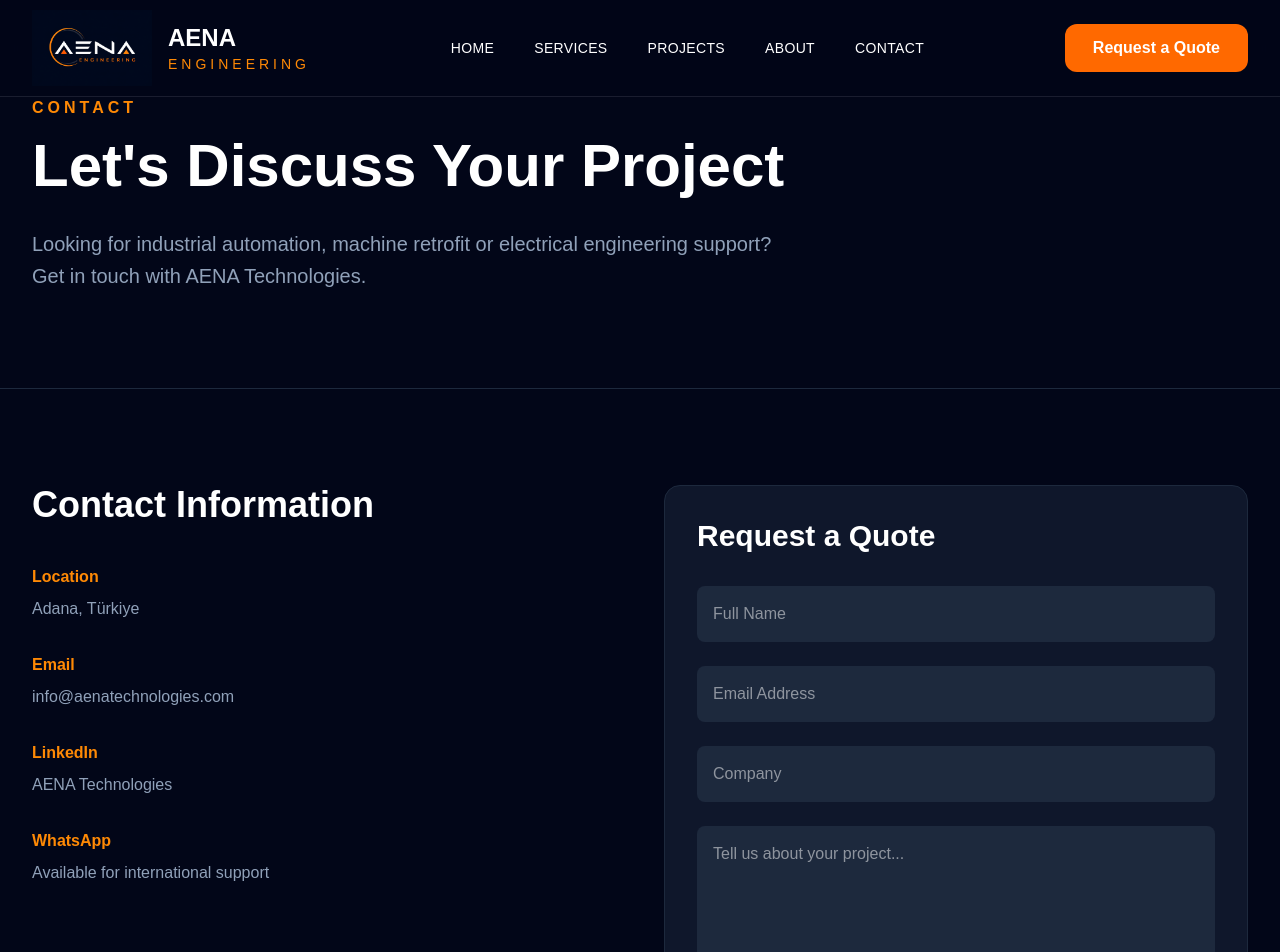
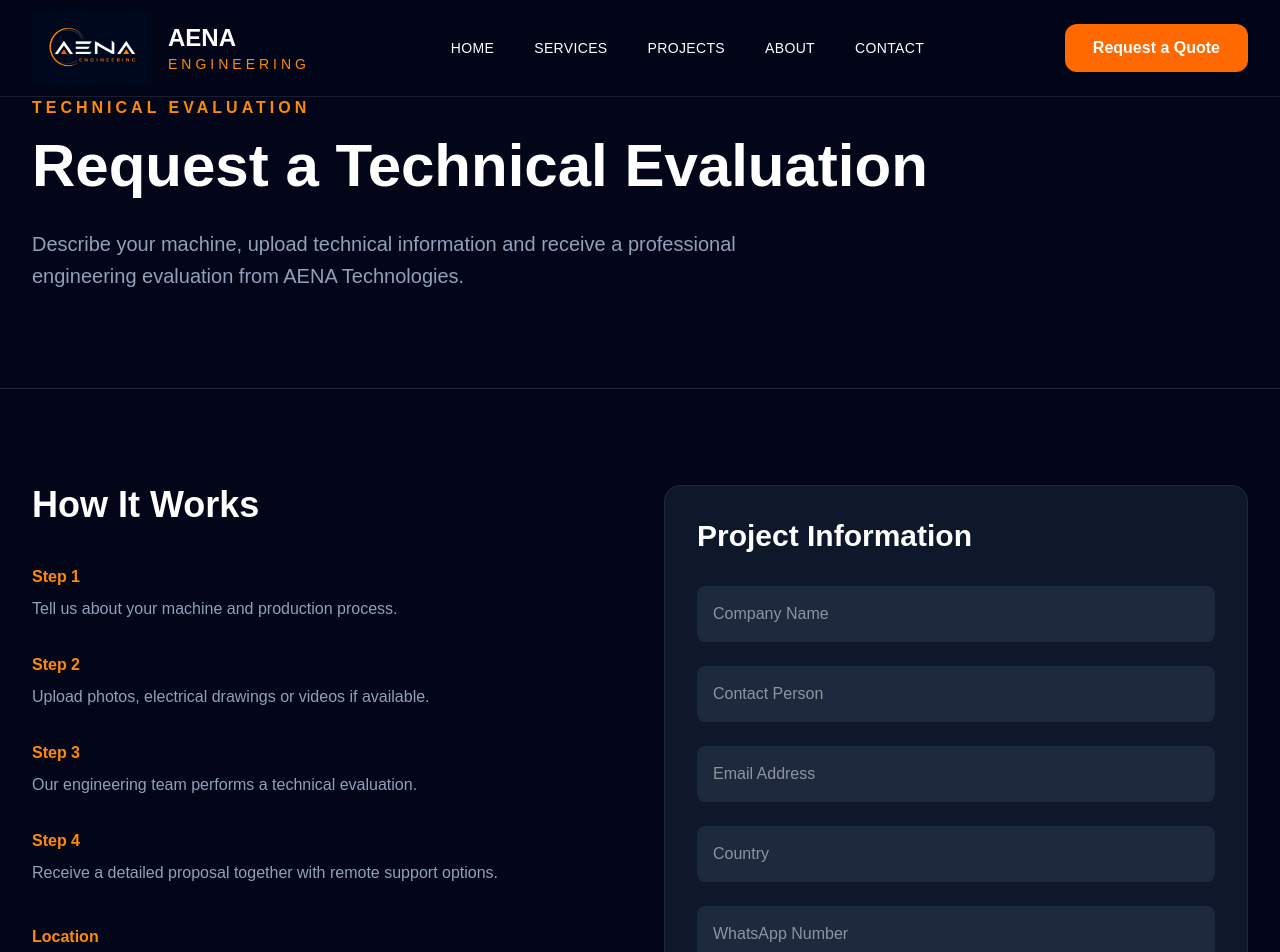
Before and after one commit to ilmaz0/aena-technologies, a Next.js app: page /contact in a window 1280 px wide. Shown: the top 952 px of the page. Built offline with nearby package versions, Linux system fonts and the light colour scheme.

Commit message:
Build technical evaluation page

```diff
--- a/app/contact/page.tsx
+++ b/app/contact/page.tsx
@@ -9,16 +9,16 @@
         <div className="mx-auto max-w-7xl px-8">
 
           <p className="uppercase tracking-[4px] font-semibold text-orange-400">
-            Contact
+            Technical Evaluation
           </p>
 
           <h1 className="mt-4 text-6xl font-extrabold">
-            Let's Discuss Your Project
+            Request a Technical Evaluation
           </h1>
 
           <p className="mt-8 max-w-3xl text-xl leading-8 text-slate-400">
-            Looking for industrial automation, machine retrofit or electrical
-            engineering support? Get in touch with AENA Technologies.
+            Describe your machine, upload technical information and receive a
+            professional engineering evaluation from AENA Technologies.
           </p>
 
         </div>
@@ -36,8 +36,52 @@
           <div>
 
            <h2 className="text-4xl font-bold">
-              Contact Information
+  How It Works
 </h2>
+
+<div className="mt-10 space-y-8">
+
+  <div>
+    <h3 className="font-semibold text-orange-400">
+      Step 1
+    </h3>
+
+    <p className="mt-2 text-slate-400">
+      Tell us about your machine and production process.
+    </p>
+  </div>
+
+  <div>
+    <h3 className="font-semibold text-orange-400">
+      Step 2
+    </h3>
+
+    <p className="mt-2 text-slate-400">
+      Upload photos, electrical drawings or videos if available.
+    </p>
+  </div>
+
+  <div>
+    <h3 className="font-semibold text-orange-400">
+      Step 3
+    </h3>
+
+    <p className="mt-2 text-slate-400">
+      Our engineering team performs a technical evaluation.
+    </p>
+  </div>
+
+  <div>
+    <h3 className="font-semibold text-orange-400">
+      Step 4
+    </h3>
+
+    <p className="mt-2 text-slate-400">
+      Receive a detailed proposal together with remote support options.
+    </p>
+  </div>
+
+</div>
 
             <div className="mt-10 space-y-8">
 
@@ -78,14 +122,20 @@
           <div className="rounded-2xl border border-slate-800 bg-slate-900 p-8">
 
             <h2 className="text-3xl font-bold">
-              Request a Quote
+              Project Information
             </h2>
 
             <form className="mt-8 space-y-6">
 
              <input
   type="text"
-                placeholder="Full Name"
+  placeholder="Company Name"
+  className="w-full rounded-lg bg-slate-800 p-4 outline-none focus:ring-2 focus:ring-orange-500"
+/>
+
+<input
+  type="text"
+  placeholder="Contact Person"
   className="w-full rounded-lg bg-slate-800 p-4 outline-none focus:ring-2 focus:ring-orange-500"
 />
 
@@ -97,7 +147,19 @@
 
 <input
   type="text"
-                placeholder="Company"
+  placeholder="Country"
+  className="w-full rounded-lg bg-slate-800 p-4 outline-none focus:ring-2 focus:ring-orange-500"
+/>
+
+<input
+  type="text"
+  placeholder="WhatsApp Number"
+  className="w-full rounded-lg bg-slate-800 p-4 outline-none focus:ring-2 focus:ring-orange-500"
+/>
+
+<input
+  type="text"
+  placeholder="Machine Type"
   className="w-full rounded-lg bg-slate-800 p-4 outline-none focus:ring-2 focus:ring-orange-500"
 />
 
```
Also changed, not shown: components/Home/Hero.tsx (line endings or trailing spaces). Lines whose indentation alone changed are shown as unchanged.
